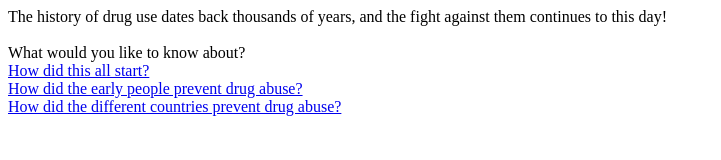
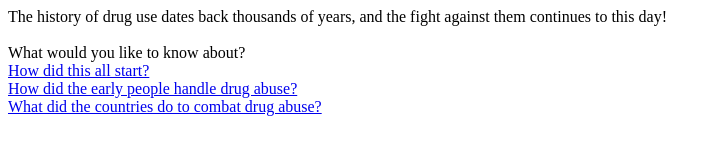
Before and after one commit to slu-geeks/webtech_lab_project, a plain HTML site: page Daiben/history.html in a window 1280 px wide. Shown: the whole page, without its empty margins (0-721 px from the left). Drawn offline with Linux system fonts and the light colour scheme.

Commit message:
branching history.html

```diff
--- a/Daiben/history.html
+++ b/Daiben/history.html
@@ -12,8 +12,8 @@
     <br>
     <a href="historya.html">How did this all start?</a>
     <br>
-    <a href="historyb.html">How did the early people prevent drug abuse?</a>
+    <a href="historyb.html">How did the early people handle drug abuse?</a>
     <br>
-    <a href="historyc.html">How did the different countries prevent drug abuse?</a>
+    <a href="historyc.html">What did the countries do to combat drug abuse?</a>
   </body>
 </html>
```
Also changed, not shown: Daiben/china.png (added), Daiben/logo.png.
